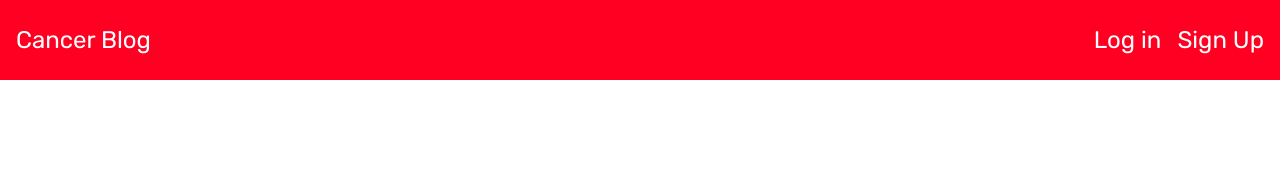
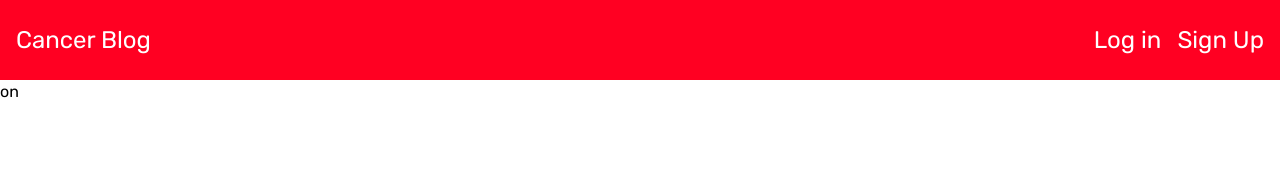
Before and after one commit to chris-15/Journey, a React (Create React App) app in the folder client/: page /post/1 in a window 1280 px wide. Shown: the top 170 px of the page. Built offline with nearby package versions, Linux system fonts and the light colour scheme; no server answers; the HTML template or start-up script is replaced by a standard one.

Commit message:
started to add single post page functionality, still needs styling

```diff
--- a/client/src/App.js
+++ b/client/src/App.js
@@ -5,6 +5,7 @@ import Nav from "./components/Nav";
 import Home from "./pages/Home";
 import Login from "./pages/Login"
 import Signup from "./pages/Signup";
+import SinglePost from "./pages/SinglePost";
 
 //apolloProvider provides data to the components
 //ApolloClient initializes the connection to graphql
@@ -16,6 +17,7 @@ import {
   InMemoryCache,
   createHttpLink,
 } from "@apollo/client";
+
 
 const httpLink = createHttpLink({
   uri: "/graphql",
@@ -47,6 +49,7 @@ function App() {
               <Route path="/" element={<Home />} />
               <Route path="/login" element={<Login />}/>
               <Route path="/signup" element={<Signup/>}/>
+              <Route path="/post/:id" element={<SinglePost/>}/>
             </Routes>
           </div>
         </div>
--- a/client/src/components/PostList/index.js
+++ b/client/src/components/PostList/index.js
@@ -1,3 +1,5 @@
+import { Link } from "react-router-dom";
+
 const PostList = ({ posts, title }) => {
   if (!posts || !posts.length) {
     return <h3>No Thoughts Yet</h3>;
@@ -7,12 +9,18 @@ const PostList = ({ posts, title }) => {
       <h2 className="my-4 text-xl">{title}</h2>
       {posts &&
         posts.map((post) => (
-          <div key={post._id} className=" border-4 border-solid border-black p-2">
+          <div
+            key={post._id}
+            className=" border-4 border-solid border-black p-2"
+          >
             <h3>
               {post.username} posted on {post.createdAt}
             </h3>
             <div>
-              <p>{post.postText}</p>
+              <Link to={`/post/${post._id}`}>
+                <p>{post.postText}</p>
+                <p>Total Comments: {post.commentCount}</p>
+              </Link>
             </div>
           </div>
         ))}
--- /dev/null
+++ b/client/src/pages/SinglePost.js
@@ -0,0 +1,32 @@
+import React from "react";
+import { useParams } from "react-router-dom";
+
+import { useQuery } from "@apollo/client";
+import { QUERY_POST } from "../utils/queries";
+
+const SinglePost = () => {
+  const { id: postId } = useParams();
+
+  const { loading, data } = useQuery(QUERY_POST, {
+    variables: { id: postId },
+  });
+
+  const post = data?.post || {};
+
+  if (loading) {
+    return <div>Loading...</div>;
+  }
+
+  return (
+    <main className="">
+        <div>
+            <p>{post.username} on {post.createdAt}</p>
+        </div>
+        <div>
+            <p>{post.postText}</p>
+        </div>
+    </main>
+  )
+};
+
+export default SinglePost;
```
